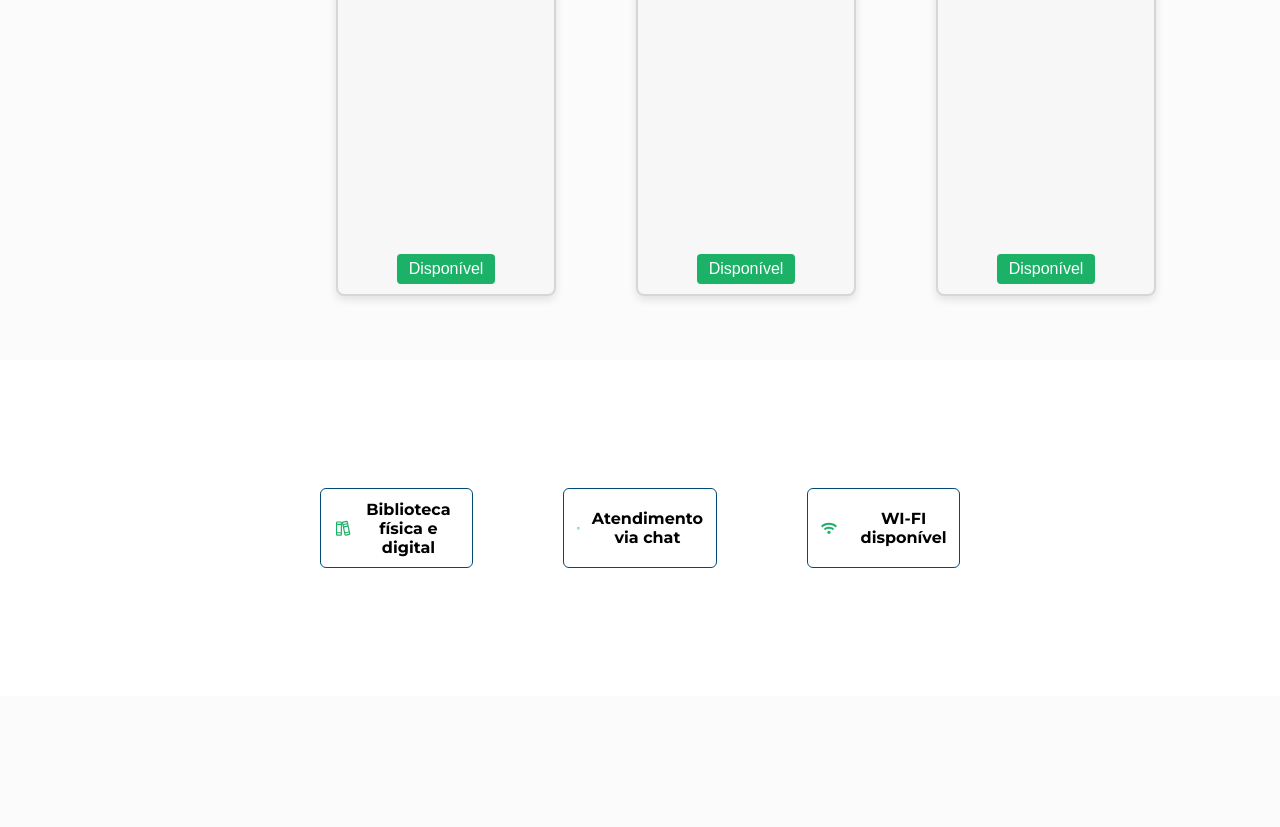
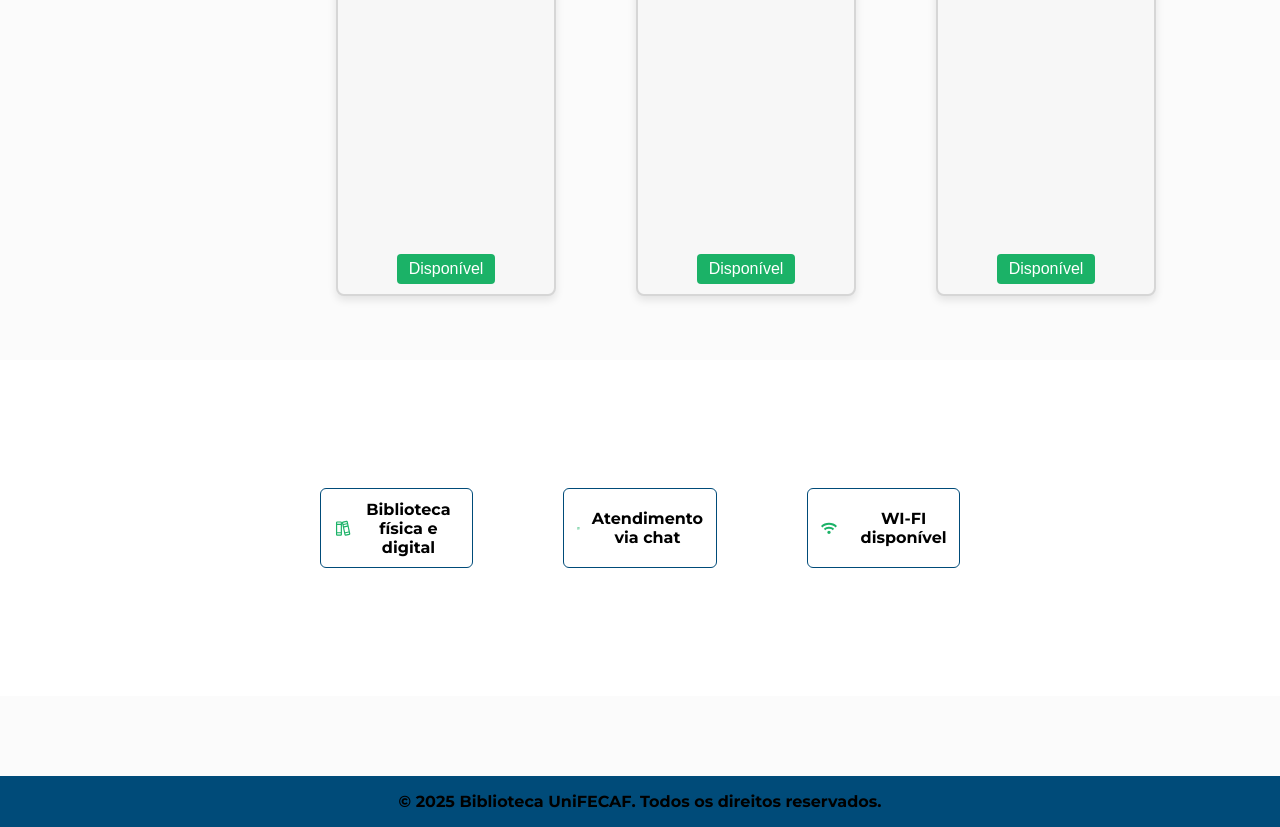
Before and after one commit to garenks/Libary-UniFECAF, a plain HTML site: page index.html in a window 1280 px wide. Shown: the part 1196-2023 px from the top of the page. Before the commit the page ends 1892 px from the top, so only its background shows below. Drawn offline with Linux system fonts and the light colour scheme.

Commit message:
feat: construct the baseboard structure.

```diff
--- a/css/style.css
+++ b/css/style.css
@@ -245,3 +245,12 @@ header {
     display: block;
     color: #1BB267;
 }
+
+
+
+.footer{
+    background-color: #004B79;
+    padding: 1rem 0;
+    text-align: center;
+    margin-top: 5rem;
+}
--- a/index.html
+++ b/index.html
@@ -103,6 +103,10 @@
             </div>
         </div>
 
+        <footer class="footer">
+            <p class="footer__text">© 2025 Biblioteca UniFECAF. Todos os direitos reservados.</p>
+        </footer>
+
     </div>
 
     <script src="./js/script.js"></script>
```
